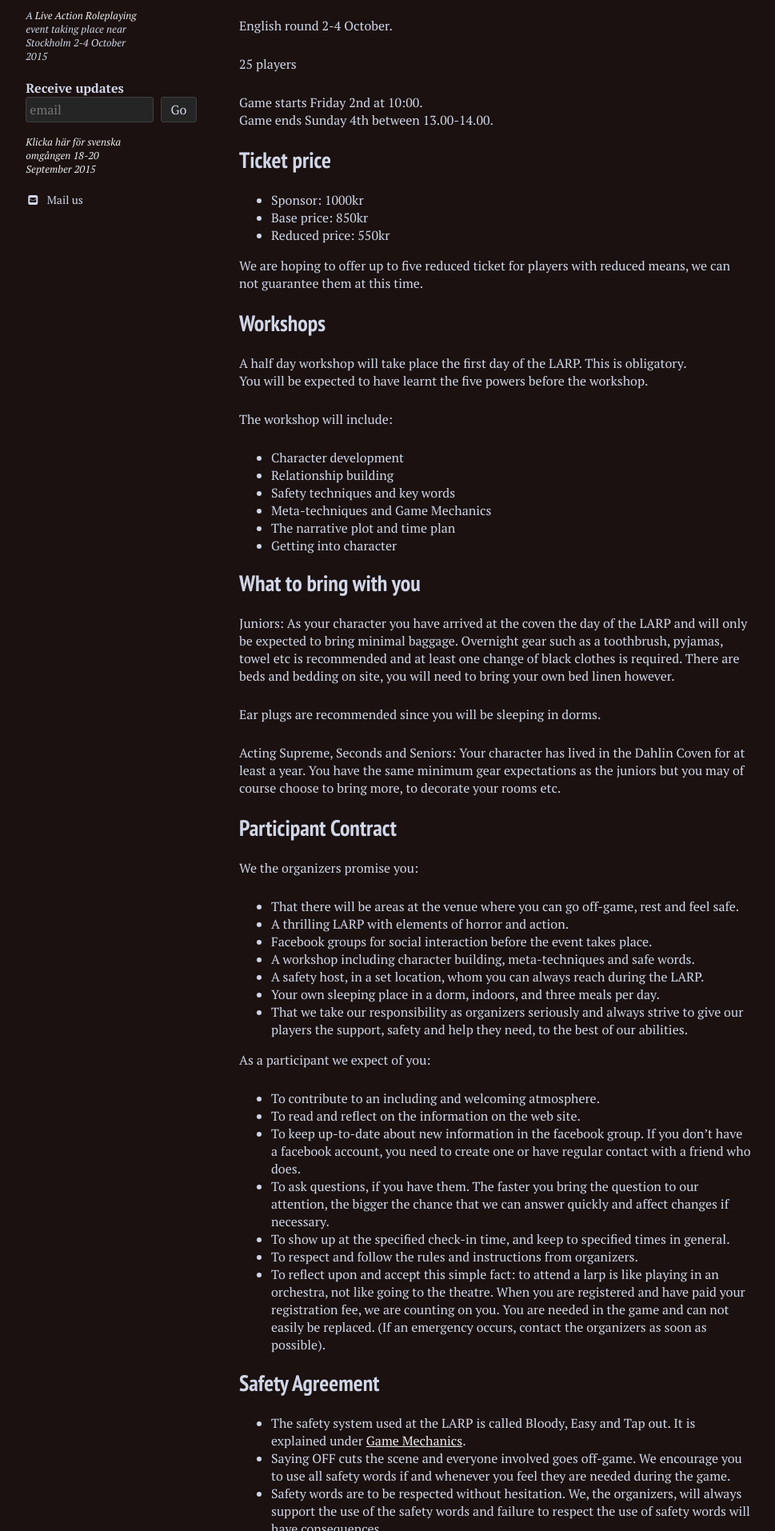
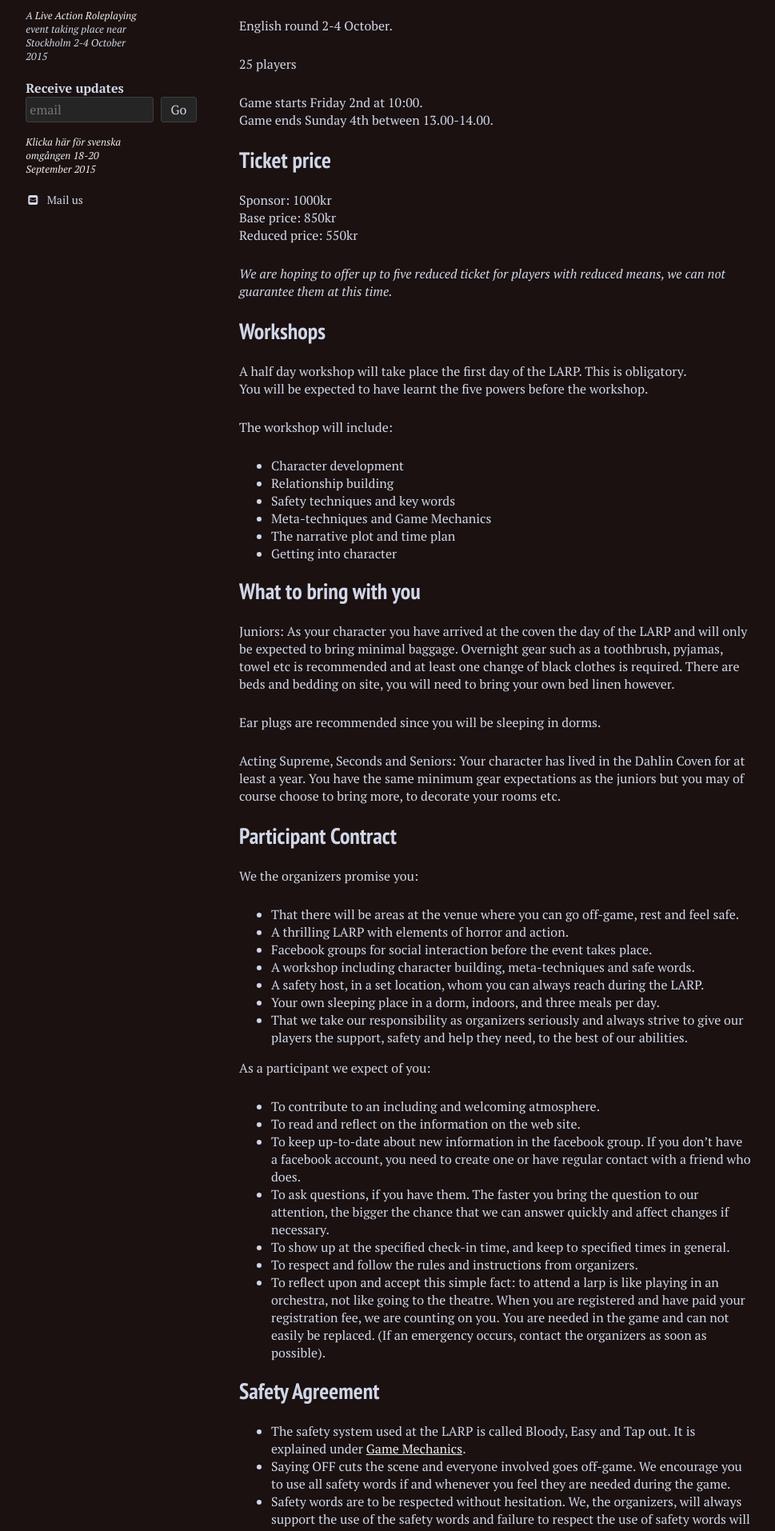
Before and after one commit to stanislavb/en.coven.nu, a Jekyll site: the page built from practical/index.md, in a window 1280 px wide. Shown: the part 754-2668 px from the top of the page at 80% size, without its empty margins (21-990 px from the left). Built offline with Jekyll 4.4.1, drawn with Linux system fonts in a browser that asks for light colours; nearby versions of some CDN libraries.

```diff
--- a/practical/index.md
+++ b/practical/index.md
@@ -35,11 +35,11 @@ Game ends Sunday 4th between 13.00-14.00.
 
 ## Ticket price
 
-- Sponsor: 1000kr
-- Base price: 850kr
-- Reduced price: 550kr
+Sponsor: 1000kr
+Base price: 850kr
+Reduced price: 550kr
 
-We are hoping to offer up to five reduced ticket for players with reduced means, we can not guarantee them at this time.
+*We are hoping to offer up to five reduced ticket for players with reduced means, we can not guarantee them at this time.*
 
 ## Workshops
 
```
